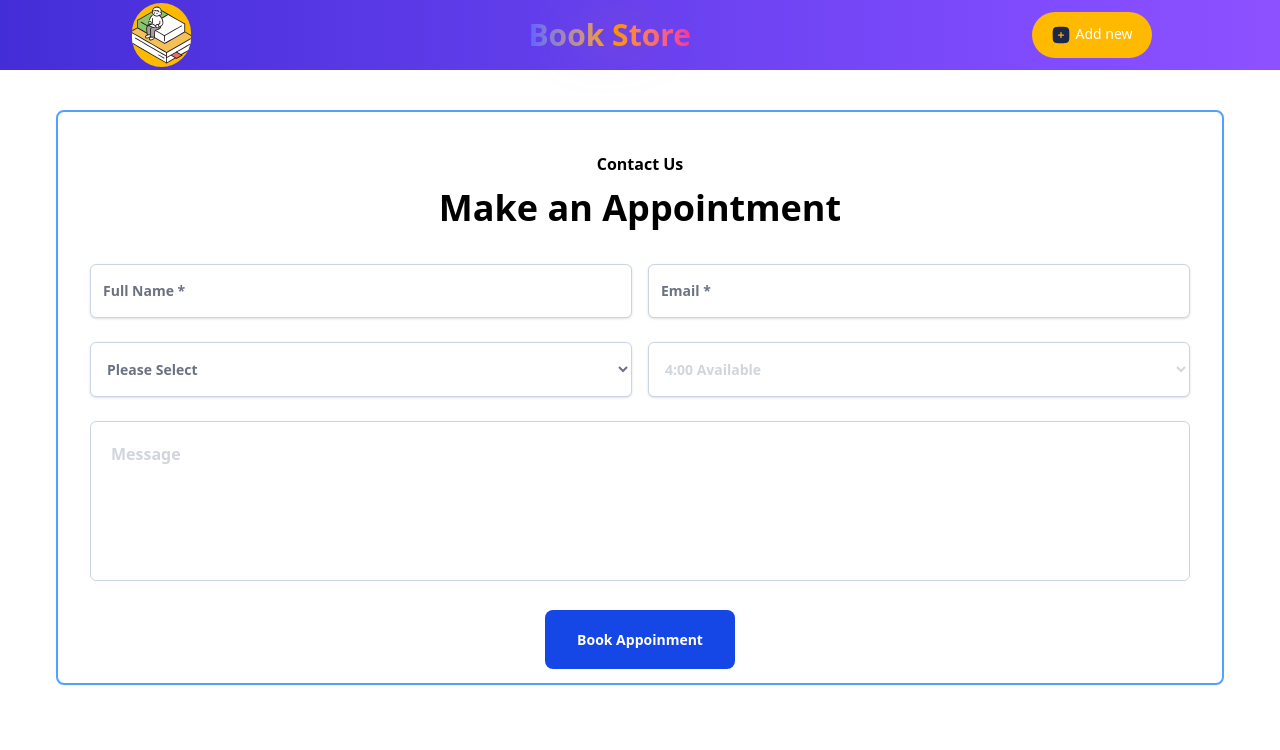
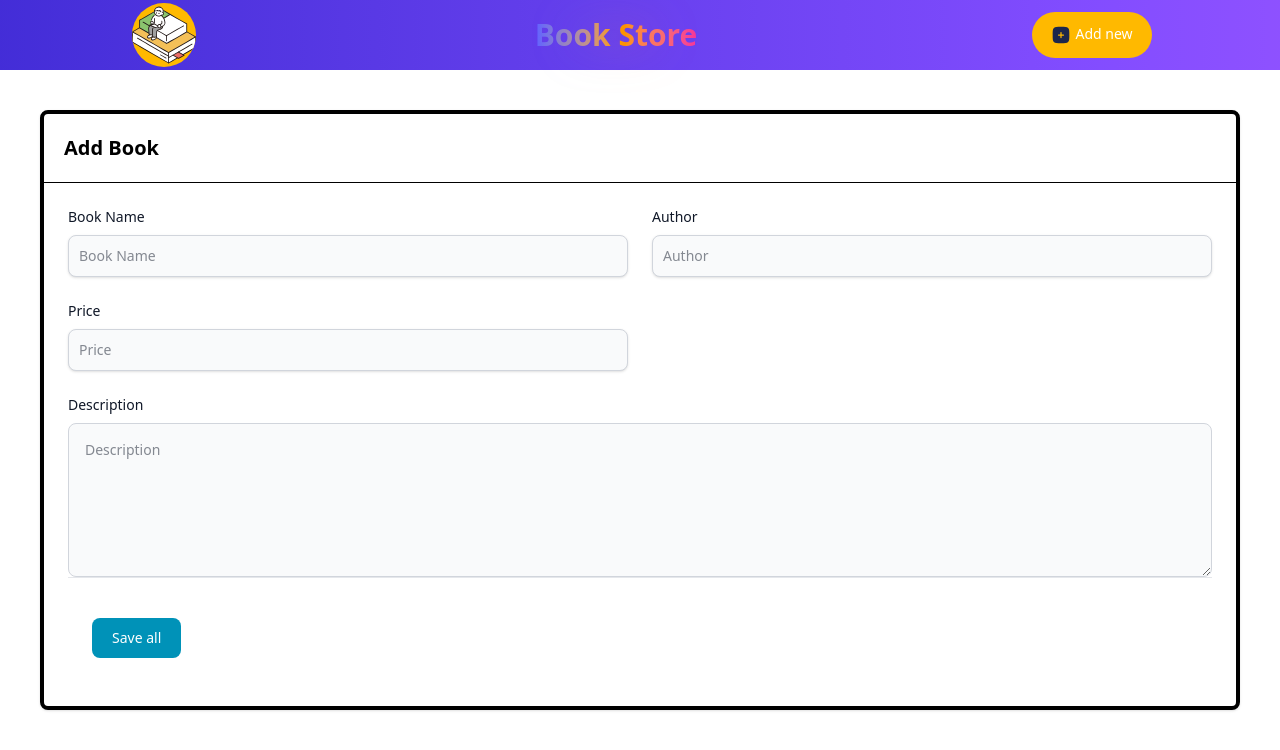
Before and after one commit to sunilkarky/PostgresCrud, a React (Vite) app in the folder frontend/: page /create-page in a window 1280 px wide. Shown: the top 750 px of the page. Built offline with nearby package versions, Linux system fonts and the light colour scheme.

Commit message:
added ui for add and update page

```diff
--- a/frontend/src/pages/CreatePage.jsx
+++ b/frontend/src/pages/CreatePage.jsx
@@ -1,84 +1,101 @@
-import { useState } from "react"
-import Navbar from "../components/Navbar"
-import axios from "axios"
-import { useNavigate } from "react-router-dom"
+import React, { useState } from 'react'
+import Navbar from '../components/Navbar'
 
+const CreatePage = () => {
 
+  const [bookData,setBookData]=useState({
+    bookName:"",
+    bookAuthor:"",
+    bookPrice:"",
+    bookGenre:"",
+  })
+  console.log(bookData)
 
-function CreatePage(){
-  const navigate = useNavigate()
-    // first approach
-    // const [bookName,setBookname] = useState("")
-    // const [bookGenre,setBookgenre] = useState("")
-    // const [bookAuthor,setBookauthor] = useState("")
-    // const [bookPrice,setBookprice] = useState("")
+  const handleChange =(event)=>{
+    // let name=event.target.name
+    // let value=event.target.value
 
-    // console.log(bookName,bookGenre,bookAuthor,bookPrice)
-
-    // second approach
-    const [bookData,setBookData] = useState({
-        bookName : "",
-        bookGenre : "",
-        bookAuthor : "",
-        bookPrice : ""
+    let {name,value}=event.target
+    setBookData({
+      ...bookData,
+      [name]:value
     })
-    const handleChange = (event)=>{
-        // let value = event.target.value // k type haneko
-        // let name = event.taget.name  // kun ma type haneko
-        let {name,value} =event.target
-        // bookName c programming
-        // bookAuthor hello
-        setBookData({
-            ...bookData, // agadi j xa jasto xa testai hoss
-            [name] : value  // value --> nepali, name --> bookName
-        })
-    }
-
-    const submitData = async (event)=>{
-      event.preventDefault()
-      // mathi state ma vako data lai api lai dine -- localhost:4000/api/books - post method
-      // post garda dueta pathaunai paryo , pathaune data ko format always object hunu parxa, jun at the end axios le json ma convert garera pathaedinxa
-      const response = await axios.post("http://localhost:4000/api/books",bookData)
-      if(response.status === 200){
-        alert("Book added successfully")
-        navigate("/")
-      }else{
-        alert("Something went wrong")
-      }
 
   }
+  return (
+    <div>
+      <Navbar />
+      <div className="bg-white border border-4 rounded-lg shadow relative m-10">
+        <div className="flex items-start justify-between p-5 border-b rounded-t">
+          <h3 className="text-xl font-semibold">
+            Add Book
+          </h3>
+        </div>
+        <div className="p-6 space-y-6">
+          <form>
+            <div className="grid grid-cols-1 md:grid-cols-2 gap-6">
+              <div>
+                <label htmlFor="bookName" className="text-sm font-medium text-gray-900 block mb-2">Book Name</label>
+                <input
+                  onChange={handleChange}
+                  type="text"
+                  name="bookName"
+                  id="bookName"
+                  className="shadow-sm bg-gray-50 border border-gray-300 text-gray-900 sm:text-sm rounded-lg focus:ring-cyan-600 focus:border-cyan-600 block w-full p-2.5"
+                  placeholder="Book Name"
+                  required
+                />
+              </div>
 
-    return (
-        <>
-       <Navbar />
-   <div className="mx-14 mt-10 border-2 border-blue-400 rounded-lg">
-  <div className="mt-10 text-center font-bold">Contact Us</div>
-  <div className="mt-3 text-center text-4xl font-bold">Make an Appointment</div>
-  <div className="p-8">
-    <div className="flex gap-4">
-      <input type="Name" name="name" className="mt-1 block w-1/2 rounded-md border border-slate-300 bg-white px-3 py-4 placeholder-slate-400 shadow-sm placeholder:font-semibold placeholder:text-gray-500 focus:border-sky-500 focus:outline-none focus:ring-1 focus:ring-sky-500 sm:text-sm" placeholder="Full Name *" />
-      <input type="email" name="email" className="mt-1 block w-1/2 rounded-md border border-slate-300 bg-white px-3 py-4 placeholder-slate-400 shadow-sm placeholder:font-semibold placeholder:text-gray-500 focus:border-sky-500 focus:outline-none focus:ring-1 focus:ring-sky-500 sm:text-sm" placeholder="Email *" />
+              <div>
+                <label htmlFor="bookAuthor" className="text-sm font-medium text-gray-900 block mb-2">Author</label>
+                <input
+                  onChange={handleChange}
+                  type="text"
+                  name="bookAuthor"
+                  id="bookAuthor"
+                  className="shadow-sm bg-gray-50 border border-gray-300 text-gray-900 sm:text-sm rounded-lg focus:ring-cyan-600 focus:border-cyan-600 block w-full p-2.5"
+                  placeholder="Author"
+                  required
+                />
               </div>
-    <div className="my-6 flex gap-4">
-      <select name="select" id="select" className="block w-1/2 rounded-md border border-slate-300 bg-white px-3 py-4 font-semibold text-gray-500 shadow-sm focus:border-sky-500 focus:outline-none focus:ring-1 focus:ring-sky-500 sm:text-sm">
-        <option className="font-semibold text-slate-300">Please Select</option>
-      </select>
-      <select name="select" id="select" className="block w-1/2 rounded-md border border-slate-300 bg-white px-3 py-4 font-semibold text-gray-300 shadow-sm focus:border-sky-500 focus:outline-none focus:ring-1 focus:ring-sky-500 sm:text-sm">
-        <option className="font-semibold text-slate-300">4:00 Available</option>
-      </select>
+              <div>
+                <label htmlFor="bookPrice" className="text-sm font-medium text-gray-900 block mb-2">Price</label>
+                <input
+                  onChange={handleChange}
+                  type="number"
+                  name="bookPrice"
+                  id="bookPrice"
+                  className="shadow-sm bg-gray-50 border border-gray-300 text-gray-900 sm:text-sm rounded-lg focus:ring-cyan-600 focus:border-cyan-600 block w-full p-2.5"
+                  placeholder="Price"
+                  required
+                />
               </div>
-    <div className>
-      <textarea name="textarea" id="text" cols={30} rows={10} className="mb-10 h-40 w-full resize-none rounded-md border border-slate-300 p-5 font-semibold text-gray-300" defaultValue={"Message"} />
+              <div className="md:col-span-2">
+                <label htmlFor="bookGenre" className="text-sm font-medium text-gray-900 block mb-2">Description</label>
+                <textarea
+                  onChange={handleChange}
+                  name="bookGenre"
+                  id="bookGenre"
+                  rows={6}
+                  className="bg-gray-50 border border-gray-300 text-gray-900 sm:text-sm rounded-lg focus:ring-cyan-600 focus:border-cyan-600 block w-full p-4"
+                  placeholder="Description"
+                />
               </div>
-    <div className="text-center">
-      <a className="cursor-pointer rounded-lg bg-blue-700 px-8 py-5 text-sm font-semibold text-white">Book Appoinment</a>
+            </div>
+            <div className="p-6 border-t border-gray-200 rounded-b">
+              <button
+                className="text-white bg-cyan-600 hover:bg-cyan-700 focus:ring-4 focus:ring-cyan-200 font-medium rounded-lg text-sm px-5 py-2.5 text-center mt-4"
+                type="submit"
+              >
+                Save all
+              </button>
+            </div>
+          </form>
         </div>
       </div>
     </div>
-
-
-        </>
-
   )
 }
+
 export default CreatePage
--- a/frontend/src/pages/HomePage.jsx
+++ b/frontend/src/pages/HomePage.jsx
@@ -56,7 +56,11 @@ const HomePage = () => {
 
       </div>
 
+
+
+
     </div>
+
   )
 }
 
--- a/frontend/src/pages/UpdatePage.jsx
+++ b/frontend/src/pages/UpdatePage.jsx
@@ -1,45 +1,92 @@
-import React from 'react'
+import React, { useState } from 'react'
 import Navbar from '../components/Navbar'
 
 const UpdatePage = () => {
+
+  //first approch problem more state for more input fields not suitable fo rbig project
+  const [bookName,setBookName]=useState("")
+  const [bookGenre,setBookGenre]=useState("")
+  const [bookAuthor,setBookAuthor]=useState("")
+  const [bookPrice,setBookPrice]=useState(0)
+
+  //second approach
+
+
+
+
+
+
   return (
       <>
        <Navbar />
        <div className="bg-white border border-4 rounded-lg shadow relative m-10">
         <div className="flex items-start justify-between p-5 border-b rounded-t">
           <h3 className="text-xl font-semibold">
-      Edit Book
+            Add Book
           </h3>
-    <button type="button" className="text-gray-400 bg-transparent hover:bg-gray-200 hover:text-gray-900 rounded-lg text-sm p-1.5 ml-auto inline-flex items-center" data-modal-toggle="product-modal">
-      <svg className="w-5 h-5" fill="currentColor" viewBox="0 0 20 20" xmlns="http://www.w3.org/2000/svg"><path fillRule="evenodd" d="M4.293 4.293a1 1 0 011.414 0L10 8.586l4.293-4.293a1 1 0 111.414 1.414L11.414 10l4.293 4.293a1 1 0 01-1.414 1.414L10 11.414l-4.293 4.293a1 1 0 01-1.414-1.414L8.586 10 4.293 5.707a1 1 0 010-1.414z" clipRule="evenodd" /></svg>
-    </button>
         </div>
         <div className="p-6 space-y-6">
-    <form onSubmit="{editBook}">
-      <div className="grid grid-cols-6 gap-6">
-        <div className="col-span-6 sm:col-span-3">
-          <label htmlFor="product-name" className="text-sm font-medium text-gray-900 block mb-2">Book Name</label>
-          <input onChange="" value="" type="text"  name="bookName" id="product-name" className="shadow-sm bg-gray-50 border border-gray-300 text-gray-900 sm:text-sm rounded-lg focus:ring-cyan-600 focus:border-cyan-600 block w-full p-2.5" placeholder="Rich dad poor dad”" required />
+          <form>
+            <div className="grid grid-cols-1 md:grid-cols-2 gap-6">
+              <div>
+                <label htmlFor="bookName" className="text-sm font-medium text-gray-900 block mb-2">Book Name</label>
+                <input
+                  onChange={(event)=>{setBookName(event.target.value)}}
+                  type="text"
+                  name="bookName"
+                  id="bookName"
+                  className="shadow-sm bg-gray-50 border border-gray-300 text-gray-900 sm:text-sm rounded-lg focus:ring-cyan-600 focus:border-cyan-600 block w-full p-2.5"
+                  placeholder="The Mountain is You"
+                  required
+                />
               </div>
-        <div className="col-span-6 sm:col-span-3">
-          <label htmlFor="category" className="text-sm font-medium text-gray-900 block mb-2">Book Genre</label>
-          <input onChange="{handleChange}" value="" type="text" name="bookGenre" id="category" className="shadow-sm bg-gray-50 border border-gray-300 text-gray-900 sm:text-sm rounded-lg focus:ring-cyan-600 focus:border-cyan-600 block w-full p-2.5" placeholder="Fictional" required />
+
+              <div>
+                <label htmlFor="bookAuthor" className="text-sm font-medium text-gray-900 block mb-2">Author</label>
+                <input
+                  onChange={(event)=>setBookAuthor(event.target.value)}
+                  type="text"
+                  name="bookAuthor"
+                  id="bookAuthor"
+                  className="shadow-sm bg-gray-50 border border-gray-300 text-gray-900 sm:text-sm rounded-lg focus:ring-cyan-600 focus:border-cyan-600 block w-full p-2.5"
+                  placeholder="Brianna Wiest"
+                  required
+                />
               </div>
-        <div className="col-span-6 sm:col-span-3">
-          <label htmlFor="brand" className="text-sm font-medium text-gray-900 block mb-2">Book Author</label>
-          <input onChange="{handleChange}" value="{book.bookAuthor}" type="text" name="bookAuthor" id="brand" className="shadow-sm bg-gray-50 border border-gray-300 text-gray-900 sm:text-sm rounded-lg focus:ring-cyan-600 focus:border-cyan-600 block w-full p-2.5" placeholder="Robert T. Kiyosaki" required />
+              <div>
+                <label htmlFor="bookPrice" className="text-sm font-medium text-gray-900 block mb-2">Price</label>
+                <input
+                  onChange={(e)=>setBookPrice(e.target.value)}
+                  type="number"
+                  name="bookPrice"
+                  id="bookPrice"
+                  className="shadow-sm bg-gray-50 border border-gray-300 text-gray-900 sm:text-sm rounded-lg focus:ring-cyan-600 focus:border-cyan-600 block w-full p-2.5"
+                  placeholder="$14"
+                  required
+                />
               </div>
-        <div className="col-span-6 sm:col-span-3">
-          <label htmlFor="price" className="text-sm font-medium text-gray-900 block mb-2">Price</label>
-          <input onChange="{handleChange}" value="{book.price}"  type="number" name="price" id="price" className="shadow-sm bg-gray-50 border border-gray-300 text-gray-900 sm:text-sm rounded-lg focus:ring-cyan-600 focus:border-cyan-600 block w-full p-2.5" placeholder="$2300" required />
+              <div className="md:col-span-2">
+                <label htmlFor="bookDescription" className="text-sm font-medium text-gray-900 block mb-2">Description</label>
+                <textarea
+                  onChange={(e)=>setBookGenre(e.target.value)}
+                  name="bookDescription"
+                  id="bookDescription"
+                  rows={6}
+                  className="bg-gray-50 border border-gray-300 text-gray-900 sm:text-sm rounded-lg focus:ring-cyan-600 focus:border-cyan-600 block w-full p-4"
+                  placeholder="This is a book about self-sabotage. Why we do it, when we do it, and how to stop doing it—for good"
+                />
               </div>
             </div>
             <div className="p-6 border-t border-gray-200 rounded-b">
-    <button className="text-white bg-cyan-600 hover:bg-cyan-700 focus:ring-4 focus:ring-cyan-200 font-medium rounded-lg text-sm px-5 py-2.5 text-center" type="submit" >Edit all</button>
+              <button
+                className="text-white bg-cyan-600 hover:bg-cyan-700 focus:ring-4 focus:ring-cyan-200 font-medium rounded-lg text-sm px-5 py-2.5 text-center mt-4"
+                type="submit"
+              >
+                Save all
+              </button>
             </div>
           </form>
         </div>
-
       </div>
         </>
   )
```
Also changed, not shown: frontend/src/components/Navbar.jsx (+4 -4 lines), frontend/src/pages/SinglePage.jsx (+6 -5 lines). Lines whose indentation alone changed are shown as unchanged.
